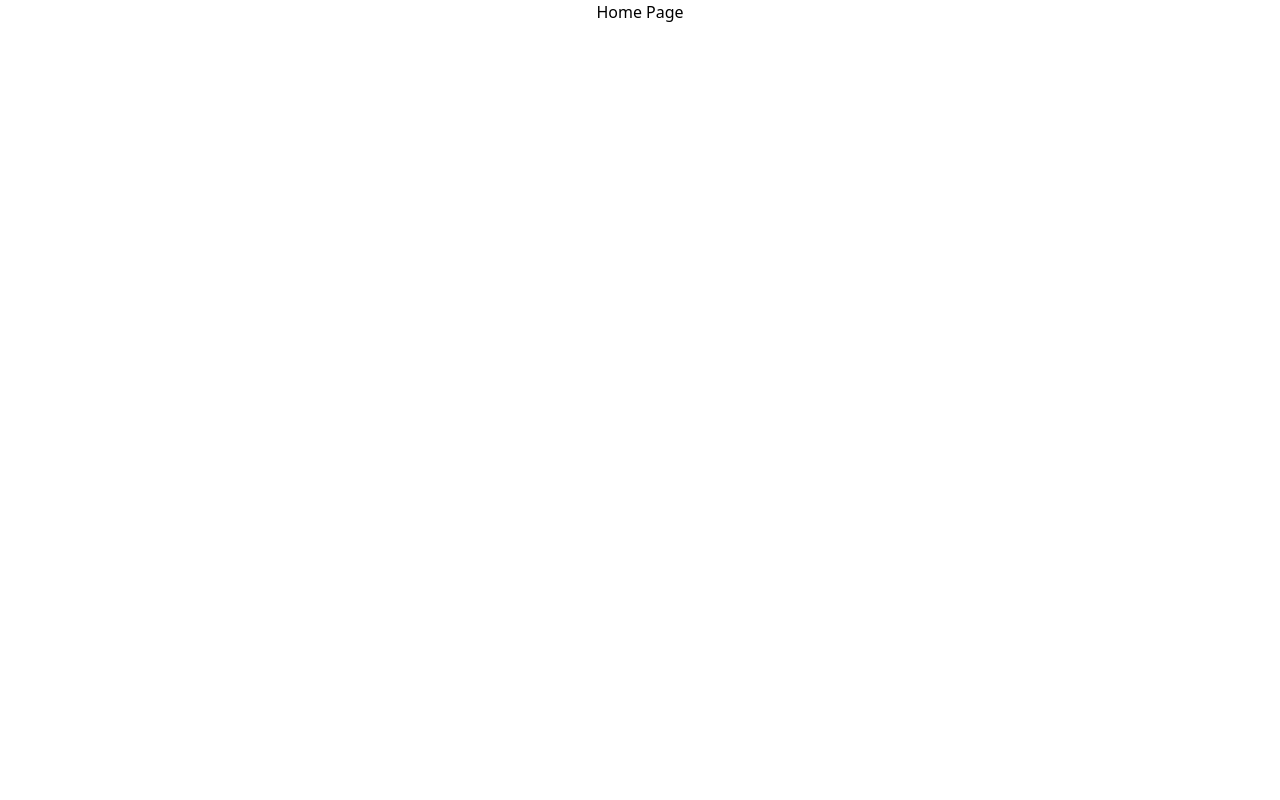
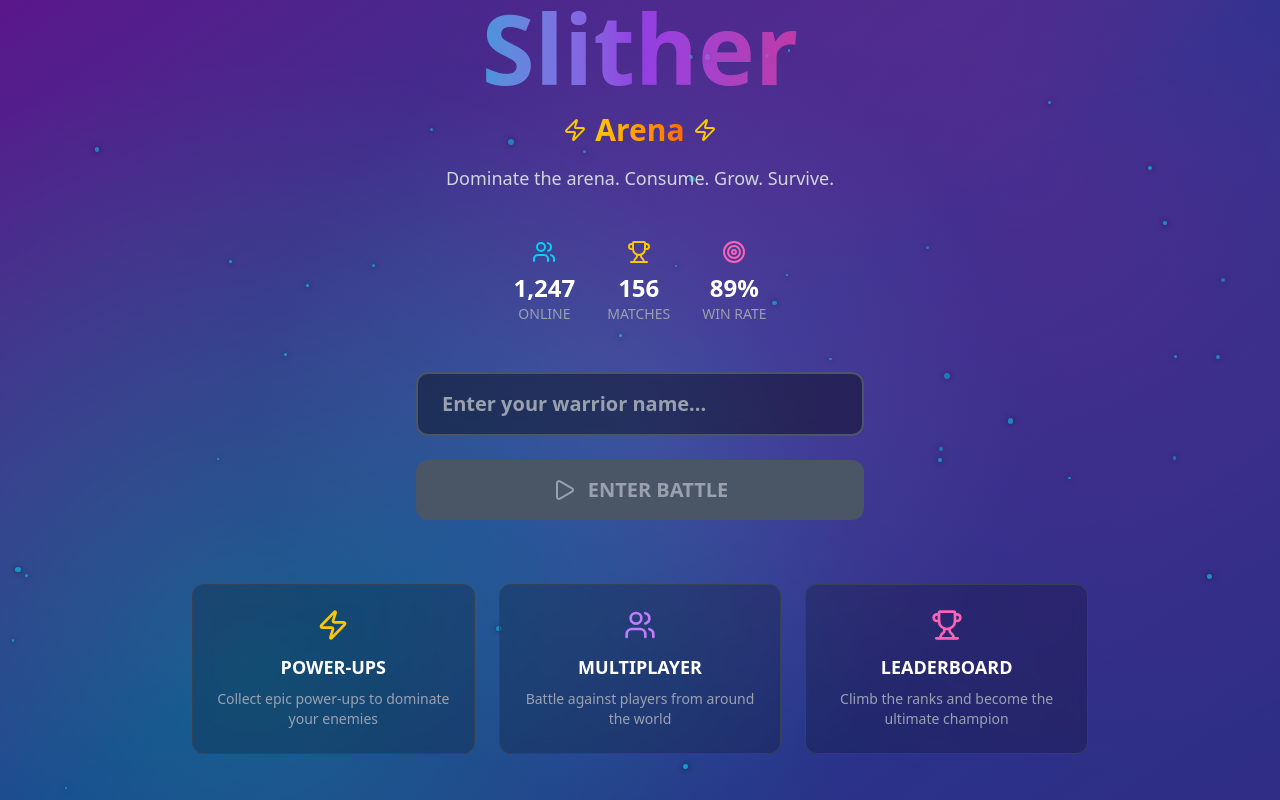
Before and after one commit to kovacs7/slither-game, a Next.js app: page / in a window 1280 px wide. Built offline with nearby package versions, Linux system fonts and the light colour scheme.

Commit message:
Home page added

```diff
--- a/public/js/game.js
+++ b/public/js/game.js
@@ -17,66 +17,67 @@ die = false;
 Xfocus = Yfocus = 0;
 XX = 0, YY = 0;
 
-names = ["Ahmed Steinke",
-    "Aubrey Brass",
-    "Johanne Boothe",
-    "Sunni Markland",
-    "Tifany Sugar",
-    "Latonya Tully",
-    "Bobette Huckaby",
-    "Daryl Nowicki",
-    "Lizeth Kremer",
-    "Chiquita Pitt",
-    "Christinia Siler",
-    "Rena Reep",
-    "Evan Mcknight",
-    "Sofia Freeland",
-    "Virgie Vaughns",
-    "Kit Polen",
-    "Emma Rutland",
-    "Queen Guertin",
-    "Cecily Pasquariello",
-    "Palmer Myer",
-    "Kera Quinton",
-    "Domonique Diebold",
-    "Henriette Sockwell",
-    "Adeline Pettway",
-    "Shu Osby",
-    "Shantay Wallner",
-    "Isaias Drewes",
-    "Lettie Gatz",
-    "Remona Maravilla",
-    "Jessenia Mick",
-    "Noelle Rickey",
-    "Lavon Revard",
-    "Shavonne Stogsdill",
-    "Hailey Razo",
-    "Bart Somerville",
-    "Hannah Masker",
-    "Frederica Farmer",
-    "Glennie Thorpe",
-    "Sherrell Arriaga",
-    "Lawanda Maines",
-    "Douglass Watts",
-    "Naida Grund",
-    "Branda Bussiere",
-    "Carmelo Savory",
-    "Gabriela Blanchette",
-    "Tran Huf",
-    "Antoinette Hinrichs",
-    "Deborah Primmer",
-    "Drusilla Mcvea",
-    "Charlsie Acy",
-    "Nadene Royce",
-    "Danette Touchet",
-    "Luana Endo",
-    "Elvina Hibbitts",
-    "Ludivina Dahle",
-    "Fabiola Mcwhirter",
-    "Isabella Mosier",
-    "Lon Lassiter",
-    "Laurence Hanning",
-    "NamZ Bede"
+names = [
+  "Aarav Sharma",
+  "Isha Kapoor",
+  "Vivaan Mehta",
+  "Ananya Iyer",
+  "Aditya Reddy",
+  "Diya Nair",
+  "Aryan Singh",
+  "Kavya Deshmukh",
+  "Rohan Verma",
+  "Sanya Joshi",
+  "Kartik Menon",
+  "Nisha Patil",
+  "Devansh Pandey",
+  "Meera Sharma",
+  "Yash Mishra",
+  "Ritika Shah",
+  "Arjun Pillai",
+  "Priya Chauhan",
+  "Nikhil Bhatia",
+  "Sneha Agarwal",
+  "Rahul Chatterjee",
+  "Tanya Rao",
+  "Harshit Trivedi",
+  "Pooja D'Souza",
+  "Siddharth Jain",
+  "Aishwarya Shetty",
+  "Manav Thakur",
+  "Neha Kulkarni",
+  "Rudra Malhotra",
+  "Sakshi Bhatt",
+  "Ayaan Dubey",
+  "Jhanvi Ghosh",
+  "Lakshya Saxena",
+  "Rhea Basu",
+  "Parth Venkatesh",
+  "Nandini Pillai",
+  "Veer Joshi",
+  "Simran Das",
+  "Tanmay Rathi",
+  "Ira Krishnan",
+  "Kunal Bhargava",
+  "Trisha Jadhav",
+  "Ankit Sinha",
+  "Pallavi Borkar",
+  "Shivansh Kaur",
+  "Anjali Nayak",
+  "Ritvik Rathi",
+  "Ishita Salvi",
+  "Varun Chopra",
+  "Divya Rawat",
+  "Arnav Sethi",
+  "Srishti Mehra",
+  "Tanishq Bansal",
+  "Avni Khanna",
+  "Pranav Kohli",
+  "Nidhi Sehgal",
+  "Atharv Mahajan",
+  "Reeva Lohia",
+  "Omkar Gawande",
+  "Chhavi Kulshreshtha",
 ];
 
 class game {
--- a/src/app/page.tsx
+++ b/src/app/page.tsx
@@ -1,9 +1,193 @@
+"use client";
 
+import { useState, useEffect } from "react";
+import { Play, Zap, Trophy, Users, Target } from "lucide-react";
+import { useRouter } from "next/navigation";
 
-export default function Home() {
+export default function HomePage() {
+  const [playerName, setPlayerName] = useState("");
+  const [isGlowing, setIsGlowing] = useState(false);
+  const [particles, setParticles] = useState([]);
+  const router = useRouter();
+
+  useEffect(() => {
+    // Create floating particles
+    const newParticles = [];
+    for (let i = 0; i < 50; i++) {
+      newParticles.push({
+        id: i,
+        x: Math.random() * 100,
+        y: Math.random() * 100,
+        size: Math.random() * 4 + 2,
+        speed: Math.random() * 2 + 1,
+        opacity: Math.random() * 0.5 + 0.3,
+      });
+    }
+    setParticles(newParticles);
+
+    // Animate particles
+    const interval = setInterval(() => {
+      setParticles((prev) =>
+        prev.map((p) => ({
+          ...p,
+          y: p.y <= -5 ? 105 : p.y - p.speed * 0.1,
+          x: p.x + Math.sin(Date.now() * 0.001 + p.id) * 0.1,
+        }))
+      );
+    }, 50);
+
+    return () => clearInterval(interval);
+  }, []);
+
+  const handleEnterGame = () => {
+    if (playerName.trim()) {
+      // Here you would navigate to the game
+      console.log("Entering game with name:", playerName);
+      router.push('/slither')
+    }
+  };
+
+  const handleKeyPress = (e) => {
+    if (e.key === "Enter") {
+      handleEnterGame();
+    }
+  };
+
   return (
-    <>
-    Home Page
-    </>
+    <div className="min-h-screen bg-gradient-to-br from-purple-900 via-blue-900 to-indigo-900 relative overflow-hidden">
+      {/* Animated Background */}
+      <div className="absolute inset-0">
+        <div className="absolute inset-0 bg-[radial-gradient(circle_at_50%_50%,rgba(120,119,198,0.3),transparent_50%)]"></div>
+        <div className="absolute inset-0 bg-[radial-gradient(circle_at_80%_20%,rgba(255,0,150,0.2),transparent_50%)]"></div>
+        <div className="absolute inset-0 bg-[radial-gradient(circle_at_20%_80%,rgba(0,255,150,0.2),transparent_50%)]"></div>
+      </div>
+
+      {/* Floating Particles */}
+      {particles.map((particle) => (
+        <div
+          key={particle.id}
+          className="absolute w-1 h-1 bg-cyan-400 rounded-full animate-pulse"
+          style={{
+            left: `${particle.x}%`,
+            top: `${particle.y}%`,
+            width: `${particle.size}px`,
+            height: `${particle.size}px`,
+            opacity: particle.opacity,
+            boxShadow: "0 0 6px currentColor",
+          }}
+        />
+      ))}
+
+      {/* Main Content */}
+      <div className="relative z-10 flex flex-col items-center justify-center min-h-screen px-4">
+        {/* Logo/Title */}
+        <div className="text-center mb-12">
+          <h1 className="text-7xl md:text-8xl font-black text-transparent bg-clip-text bg-gradient-to-r from-cyan-400 via-purple-500 to-pink-500 mb-4 animate-pulse">
+            Slither
+          </h1>
+          <div className="flex items-center justify-center gap-2 text-2xl md:text-3xl font-bold text-white/90">
+            <Zap className="text-yellow-400" />
+            <span className="text-transparent bg-clip-text bg-gradient-to-r from-yellow-400 to-orange-500">
+              Arena
+            </span>
+            <Zap className="text-yellow-400" />
+          </div>
+          <p className="text-gray-300 mt-4 text-lg font-medium">
+            Dominate the arena. Consume. Grow. Survive.
+          </p>
+        </div>
+
+        {/* Stats Bar */}
+        <div className="flex gap-8 mb-12 text-center">
+          <div className="flex flex-col items-center">
+            <Users className="text-cyan-400 mb-2" size={24} />
+            <span className="text-2xl font-bold text-white">1,247</span>
+            <span className="text-gray-400 text-sm">ONLINE</span>
+          </div>
+          <div className="flex flex-col items-center">
+            <Trophy className="text-yellow-400 mb-2" size={24} />
+            <span className="text-2xl font-bold text-white">156</span>
+            <span className="text-gray-400 text-sm">MATCHES</span>
+          </div>
+          <div className="flex flex-col items-center">
+            <Target className="text-pink-400 mb-2" size={24} />
+            <span className="text-2xl font-bold text-white">89%</span>
+            <span className="text-gray-400 text-sm">WIN RATE</span>
+          </div>
+        </div>
+
+        {/* Input Section */}
+        <div className="w-full max-w-md mx-auto space-y-6">
+          <div className="relative">
+            <input
+              type="text"
+              value={playerName}
+              onChange={(e) => setPlayerName(e.target.value)}
+              onKeyPress={handleKeyPress}
+              onFocus={() => setIsGlowing(true)}
+              onBlur={() => setIsGlowing(false)}
+              placeholder="Enter your warrior name..."
+              className={`w-full px-6 py-4 text-xl font-semibold text-white placeholder-gray-400 bg-black/40 backdrop-blur-md border-2 rounded-xl transition-all duration-300 outline-none ${
+                isGlowing
+                  ? "border-cyan-400 shadow-[0_0_30px_rgba(34,211,238,0.5)] bg-black/60"
+                  : "border-gray-600 hover:border-purple-500"
+              }`}
+              maxLength={20}
+            />
+            <div
+              className="absolute inset-0 bg-gradient-to-r from-cyan-500/20 to-purple-500/20 rounded-xl -z-10 blur-sm opacity-0 transition-opacity duration-300"
+              style={{ opacity: isGlowing ? 100 : 0 }}
+            />
+          </div>
+
+          <button
+            onClick={handleEnterGame}
+            disabled={!playerName.trim()}
+            className={`w-full py-4 px-8 text-xl font-bold rounded-xl transition-all duration-300 transform ${
+              playerName.trim()
+                ? "bg-gradient-to-r from-pink-500 to-purple-600 hover:from-pink-600 hover:to-purple-700 text-white shadow-[0_10px_40px_rgba(236,72,153,0.4)] hover:shadow-[0_15px_50px_rgba(236,72,153,0.6)] hover:scale-105 active:scale-95"
+                : "bg-gray-600 text-gray-400 cursor-not-allowed"
+            }`}
+          >
+            <div className="flex items-center justify-center gap-3">
+              <Play className="w-6 h-6" />
+              ENTER BATTLE
+            </div>
+          </button>
+        </div>
+
+        {/* Game Features */}
+        <div className="grid grid-cols-1 md:grid-cols-3 gap-6 mt-16 max-w-4xl mx-auto">
+          <div className="text-center p-6 rounded-xl bg-black/20 backdrop-blur-sm border border-gray-700 hover:border-cyan-500 transition-all duration-300 hover:bg-black/30">
+            <Zap className="text-yellow-400 mx-auto mb-3" size={32} />
+            <h3 className="text-lg font-bold text-white mb-2">POWER-UPS</h3>
+            <p className="text-gray-400 text-sm">
+              Collect epic power-ups to dominate your enemies
+            </p>
+          </div>
+          <div className="text-center p-6 rounded-xl bg-black/20 backdrop-blur-sm border border-gray-700 hover:border-purple-500 transition-all duration-300 hover:bg-black/30">
+            <Users className="text-purple-400 mx-auto mb-3" size={32} />
+            <h3 className="text-lg font-bold text-white mb-2">MULTIPLAYER</h3>
+            <p className="text-gray-400 text-sm">
+              Battle against players from around the world
+            </p>
+          </div>
+          <div className="text-center p-6 rounded-xl bg-black/20 backdrop-blur-sm border border-gray-700 hover:border-pink-500 transition-all duration-300 hover:bg-black/30">
+            <Trophy className="text-pink-400 mx-auto mb-3" size={32} />
+            <h3 className="text-lg font-bold text-white mb-2">LEADERBOARD</h3>
+            <p className="text-gray-400 text-sm">
+              Climb the ranks and become the ultimate champion
+            </p>
+          </div>
+        </div>
+
+        {/* Footer */}
+        <div className="mt-16 text-center text-gray-500">
+          <p className="text-sm">
+            Ready to dominate? Enter your name and join the battle!
+          </p>
+        </div>
+      </div>
+    </div>
   );
 }
```
Also changed, not shown: package.json (+7 -6 lines), 1 other file (tests, documents, lock files or other folders).
